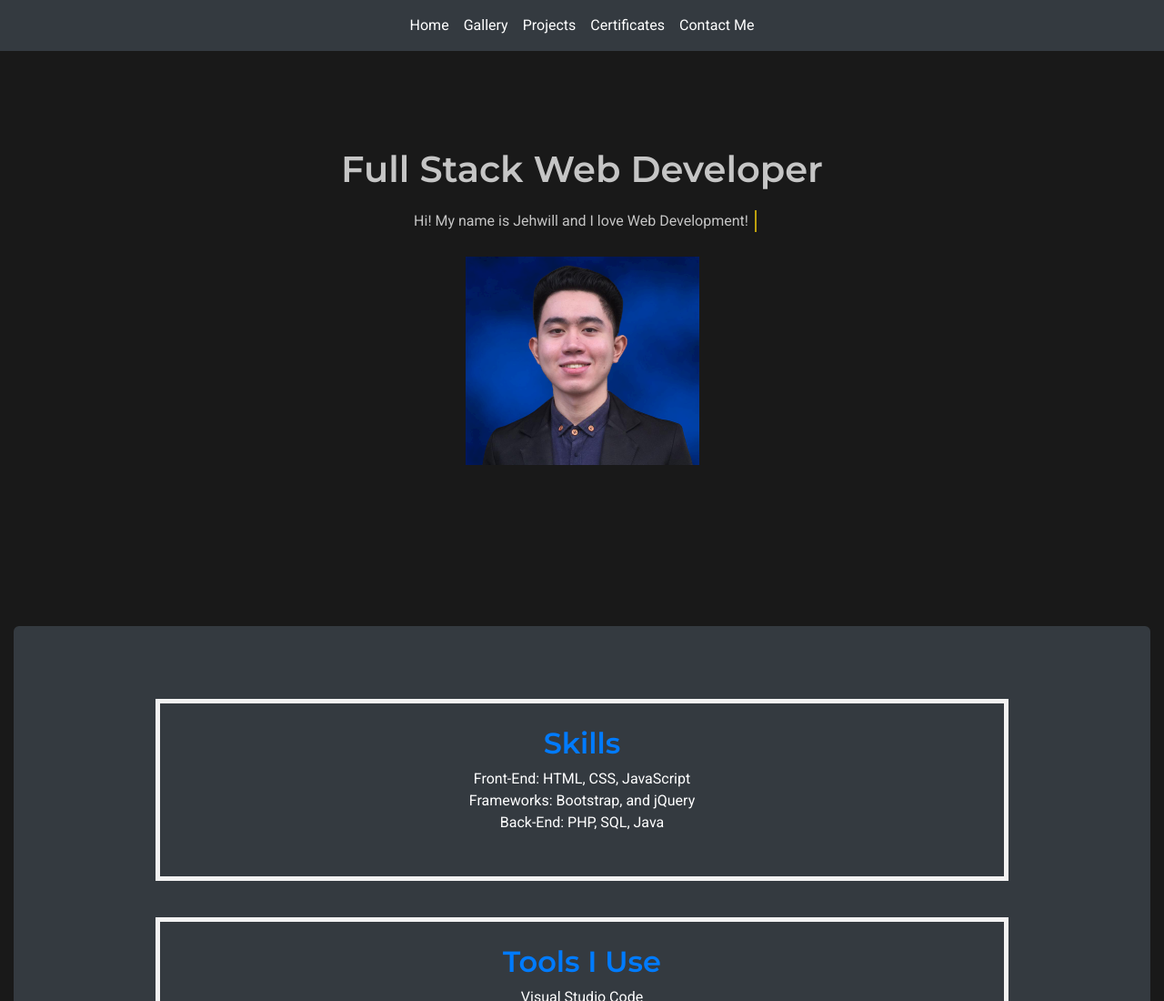
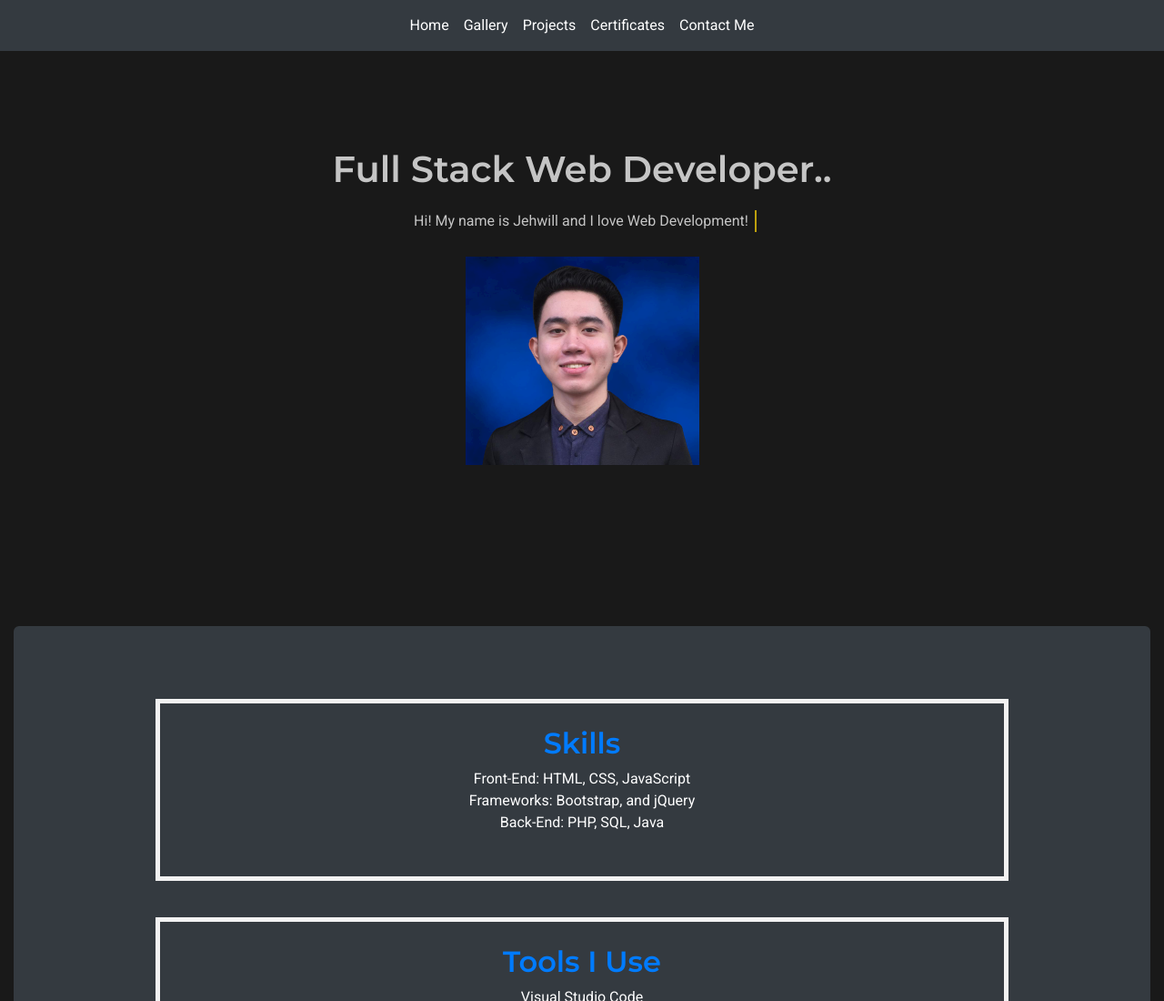
Before and after one commit to jehwill/fcb-portfolio, a plain HTML site: page index.html in a window 1280 px wide. Shown: the top 1100 px of the page at 91% size. Drawn offline with nearby package versions, Linux system fonts and the light colour scheme.

Commit message:
Update index.html

```diff
--- a/index.html
+++ b/index.html
@@ -4,7 +4,7 @@
     <meta charset="utf-8">
     <!-- Required meta tags -->
     <meta name="viewport" content="width=device-width, initial-scale=1, shrink-to-fit=no">
-    <title>Jehwill Ramento . | Web Developer Portfolios</title>
+    <title>Jehwill Ramento . | Web Developer Portfolio</title>
 
     <!-- Google Fonts -->
     <link rel="preconnect" href="https://fonts.googleapis.com">
@@ -50,7 +50,7 @@
         make sure to indent any child tags within their parent tags -->
         <section id="landing" class="jumbotron text-center mt-3">
             <!-- h1 header -->
-            <h1>Full Stack Web Developer</h1>
+            <h1>Full Stack Web Developer..</h1>
 
             <!-- paragraph -->
             <p class="line-1 anim-typewriter">Hi! My name is Jehwill and I love Web Development!</p>
```
